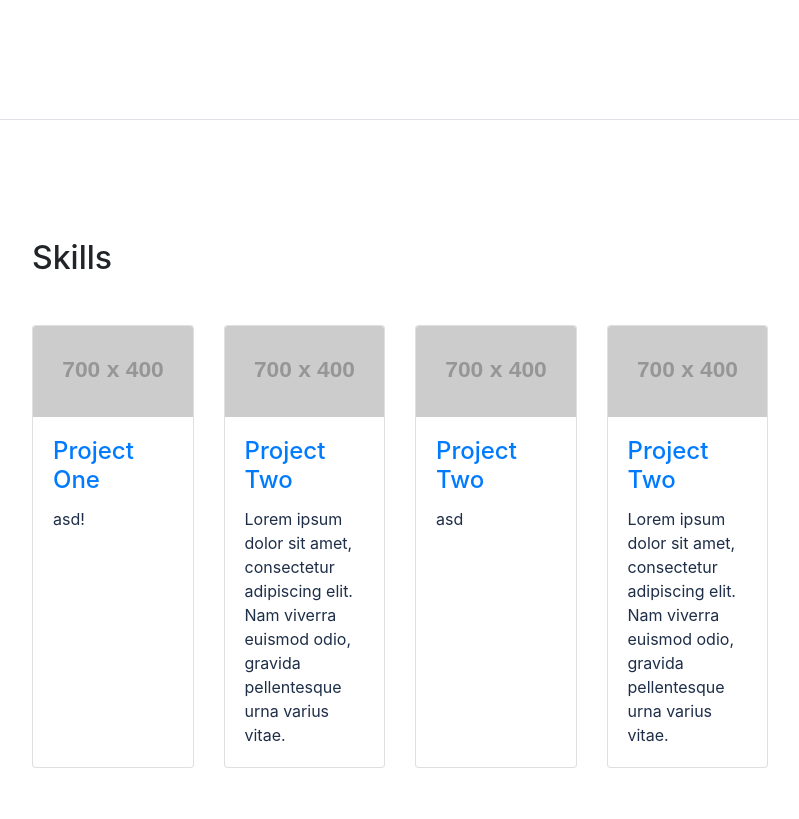
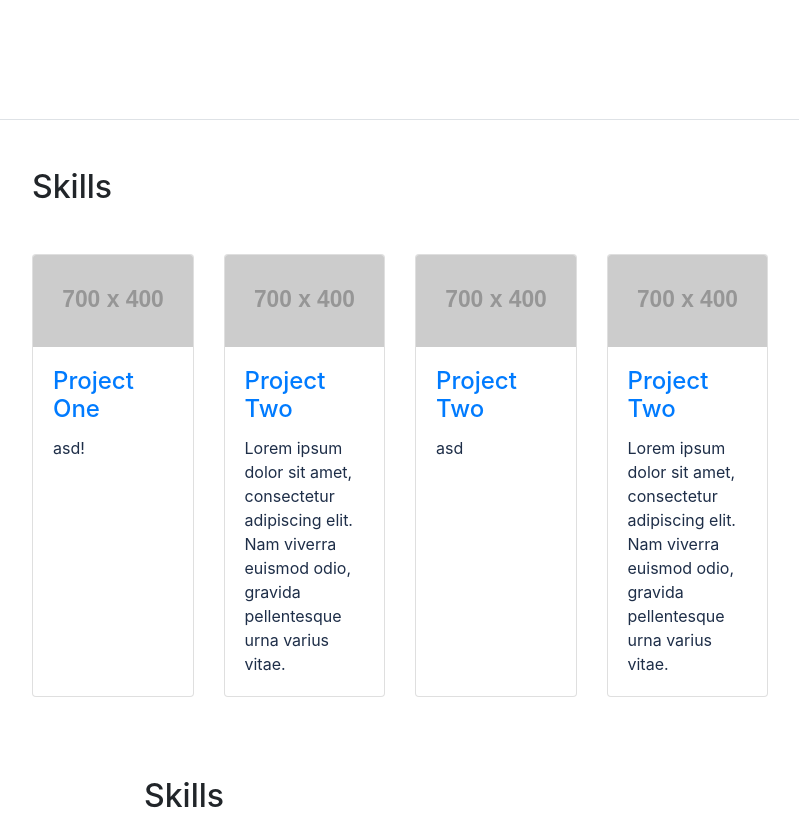
Before and after one commit to ruthiran/Ruthira.github.io, a website with bundled scripts: page index.html in a window 1280 px wide. Shown: the part 1480-2299 px from the top of the page, without its empty margins (400-1199 px from the left). Built offline with nearby package versions, Linux system fonts and the light colour scheme; placeholder pictures from the web are drawn by us; files whose address does not match are found by name; a web font is replaced by a local one.

Commit message:
Links to every section corrected

```diff
--- a/index.html
+++ b/index.html
@@ -204,9 +204,62 @@
 
       </section>
 
+<!-- Projects -->
+       <section class="resume-section p-3 p-lg-5 d-flex flex-column" id="Projects">
+
+      <div class="my-auto" style="padding-left: 4rem; padding-right: 4rem;">
+          <h2 class="mb-5">Skills</h2>
+
+
+    <div class="row">
+        <div class="col-lg-3 col-md-3 col-sm-6 portfolio-item" style="padding-bottom: 2rem">
+          <div class="card h-100" >
+            <a href="#"><img class="card-img-top" src="http://placehold.it/700x400" alt=""></a>
+            <div class="card-body">
+              <h4 class="card-title">
+                <a href="#">Project One</a>
+              </h4>
+              <p class="card-text">asd!</p>
+            </div>
+          </div>
+        </div>
+        <div class="col-lg-3 col-md-3 col-sm-6 portfolio-item" style="padding-bottom: 2rem">
+          <div class="card h-100">
+            <a href="#"><img class="card-img-top" src="http://placehold.it/700x400" alt=""></a>
+            <div class="card-body">
+              <h4 class="card-title">
+                <a href="#">Project Two</a>
+              </h4>
+              <p class="card-text">Lorem ipsum dolor sit amet, consectetur adipiscing elit. Nam viverra euismod odio, gravida pellentesque urna varius vitae.</p>
+            </div>
+          </div>
+        </div>
+        <div class="col-lg-3 col-md-3 col-sm-6 portfolio-item" style="padding-bottom: 2rem">
+          <div class="card h-100">
+            <a href="#"><img class="card-img-top" src="http://placehold.it/700x400" alt=""></a>
+            <div class="card-body">
+              <h4 class="card-title">
+                <a href="#">Project Two</a>
+              </h4>
+              <p class="card-text">asd</p>
+            </div>
+          </div>
+        </div>
+        <div class="col-lg-3 col-md-3 col-sm-6 portfolio-item" style="padding-bottom: 2rem">
+          <div class="card h-100">
+            <a href="#"><img class="card-img-top" src="http://placehold.it/700x400" alt=""></a>
+            <div class="card-body">
+              <h4 class="card-title">
+                <a href="#">Project Two</a>
+              </h4>
+              <p class="card-text">Lorem ipsum dolor sit amet, consectetur adipiscing elit. Nam viverra euismod odio, gravida pellentesque urna varius vitae.</p>
+            </div>
+          </div>
+        </div>
+    </div>
 
 <!-- Articles -->
-       <section class="resume-section p-3 p-lg-5 d-flex flex-column" id="Interactions">
+       <section class="resume-section p-3 p-lg-5 d-flex flex-column" id="Articles">
 
       <div class="my-auto" style="padding-left: 4rem; padding-right: 4rem;">
           <h2 class="mb-5">Skills</h2>
@@ -329,7 +382,7 @@
 
 
 <!-- Skills -->
-   <section class="resume-section p-3 p-lg-5 d-flex flex-column" id="Interactions">
+   <section class="resume-section p-3 p-lg-5 d-flex flex-column" id="Skills">
 
       <div class="my-auto" style="padding-left: 4rem; padding-right: 4rem;">
           <h2 class="mb-5">Skills</h2>
```
